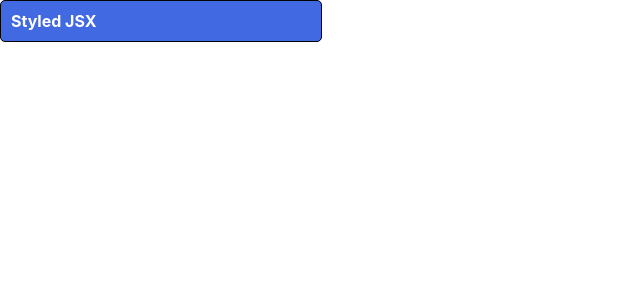
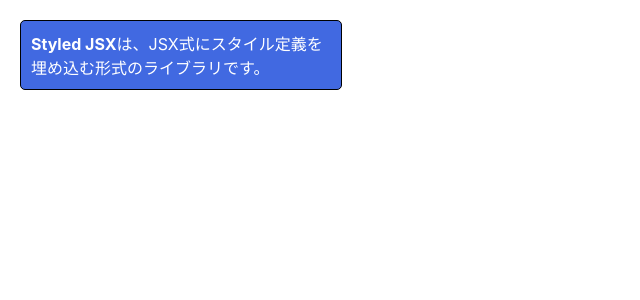
Before and after one commit to Katsudon10/react-book-practice, a React (Create React App) app in the folder app/: page / in a window 1280 px wide. Shown: the top 300 px of the page, without its empty margins (0-640 px from the left). Built offline with nearby package versions, Linux system fonts and the light colour scheme.

Commit message:
styled-components

```diff
--- /dev/null
+++ b/app/src/components/StyleComp2.js
@@ -0,0 +1,16 @@
+import styled from 'styled-components';
+
+export function MyButton({className, children}) {
+    return (
+        <button className={className}>{children}</button>
+    );
+}
+
+export const MyStyledButton = styled(MyButton)`
+    display: block;
+    background-color: royalblue;
+    color: white;
+    font-weight: bold;
+    width: 80px;
+    height: 50px;
+`;
--- /dev/null
+++ b/app/src/components/StyledCommon.css.js
@@ -0,0 +1,5 @@
+import { css } from "styled-components";
+
+export default css`
+  margin: 20px;
+`;
--- /dev/null
+++ b/app/src/components/StyledCommon.js
@@ -0,0 +1,18 @@
+import styled from "styled-components";
+import PanelBase from "./StyledCommon.css";
+
+const MyPanel = styled.div`
+  ${PanelBase}
+  width: 300px;
+  padding: 10px;
+  border: 1px solid #000;
+  border-radius: 5px;
+  background-color: royalblue;
+  color: white;
+`;
+
+export default function StyledCommon() {
+  return (
+    <MyPanel><b>Styled JSX</b>は、JSX式にスタイル定義を埋め込む形式のライブラリです。</MyPanel>
+  );
+}
--- /dev/null
+++ b/app/src/components/StyledComp.js
@@ -0,0 +1,18 @@
+import styled from 'styled-components';
+
+const MyPanel = styled.div`
+    width: 300px;
+    padding: 10px;
+    border: 1px solid #000;
+    border-radius: 5px;
+    background-color: royalblue;
+    color: white;
+`;
+
+export default function StyledComp() {
+    return (
+        <MyPanel>
+            <b>Styled JSX</b>は，JSX式にスタイル定義を・・・
+        </MyPanel>
+    );
+}
--- a/app/src/index.js
+++ b/app/src/index.js
@@ -12,11 +12,16 @@
 import SuspenseResult from './components/SuspenseResult';
 import ProfilerBasic from './components/ProfilerBasic';
 import StyledBasic from './components/StyledBasic';
+import StyledComp from './components/StyledComp';
+import { MyButton, MyStyledButton } from './components/StyleComp2';
+import StyledCommon from './components/StyledCommon';
 
 const root = ReactDOM.createRoot(document.getElementById('root'));
 root.render(
   <React.StrictMode>
-    <StyledBasic />
+    <>
+      <StyledCommon />
+    </>
   </React.StrictMode>
 );
 
```
